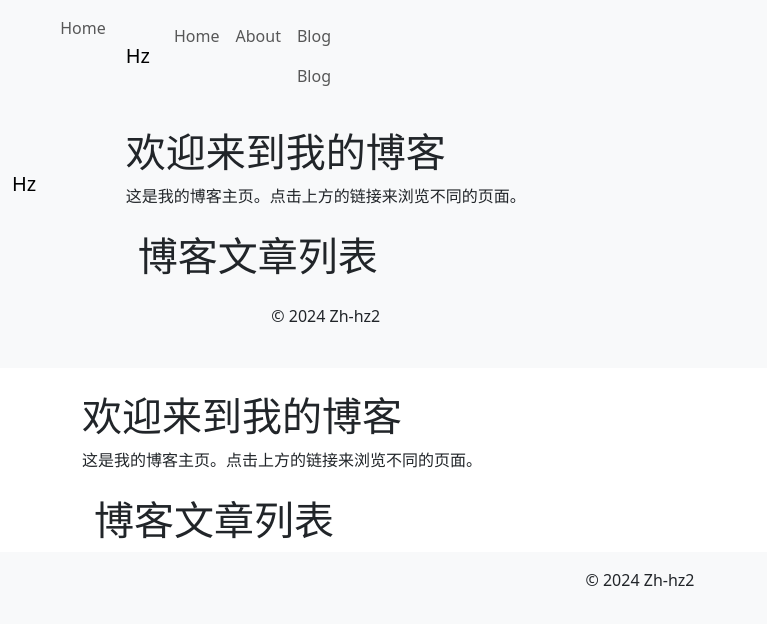
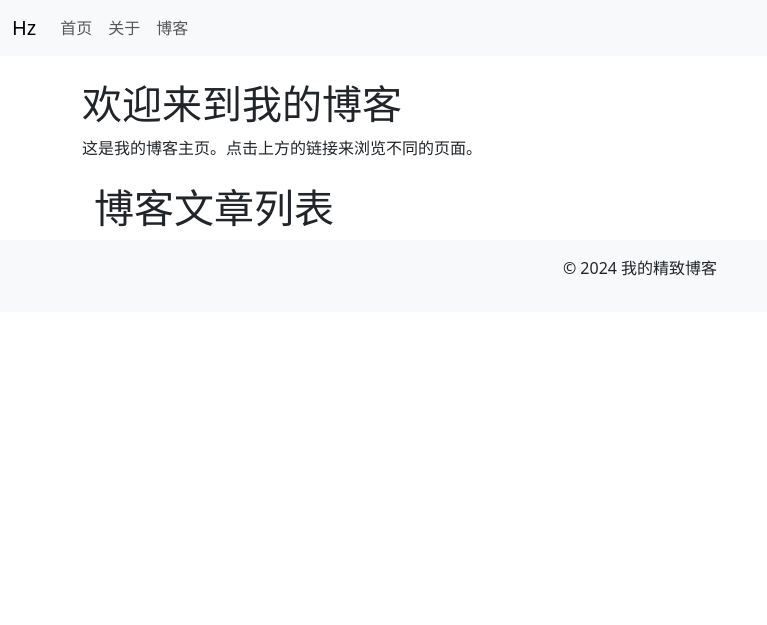
Before and after one commit to Zh-hz2/zh-hz2.github.io, a Jekyll site: the page built from blog/index.md, in a window 1280 px wide. Shown: the top 625 px of the page, without its empty margins (0-767 px from the left). Built offline with Jekyll 4.4.1, drawn with Linux system fonts in a browser that asks for light colours; a script that is not in the unit is left out.

Commit message:
Update default.html

```diff
--- a/_layouts/default.html
+++ b/_layouts/default.html
@@ -16,59 +16,27 @@
       <div class="collapse navbar-collapse" id="navbarNav">
         <ul class="navbar-nav">
           <li class="nav-item">
-            <a class="nav-link" href="{{ "/" | relative_url }}">Home</a>
+            <a class="nav-link" href="{{ "/" | relative_url }}">首页</a>
           </li>
           <li class="nav-item">
-<!DOCTYPE html>
-<html lang="zh">
-<head>
-  <meta charset="UTF-8">
-  <meta name="viewport" content="width=device-width, initial-scale=1">
-  <title>{{ page.title }} - {{ site.title }}</title>
-  <link href="https://cdn.jsdelivr.net/npm/bootstrap@5.3.0/dist/css/bootstrap.min.css" rel="stylesheet">
-</head>
-<body>
-  <nav class="navbar navbar-expand-lg navbar-light bg-light">
-    <div class="container-fluid">
-      <a class="navbar-brand" href="#">{{ site.title }}</a>
-      <button class="navbar-toggler" type="button" data-bs-toggle="collapse" data-bs-target="#navbarNav" aria-controls="navbarNav" aria-expanded="false" aria-label="Toggle navigation">
-        <span class="navbar-toggler-icon"></span>
-      </button>
-      <div class="collapse navbar-collapse" id="navbarNav">
-        <ul class="navbar-nav">
-          <li class="nav-item">
-            <a class="nav-link" href="{{ "/" | relative_url }}">Home</a>
+            <a class="nav-link" href="{{ "/about" | relative_url }}">关于</a>
           </li>
           <li class="nav-item">
-            <a class="nav-link" href="{{ "/about" | relative_url }}">About</a>
-          </li>
-          <li class="nav-item">
-            <a class="nav-link" href="{{ "/blog" | relative_url }}">Blog</a>
-            <a class="nav-link" href="{{ "/blog/blogMenu" | relative_url }}">Blog</a>
+            <a class="nav-link" href="{{ "/blog" | relative_url }}">博客</a>
           </li>
         </ul>
       </div>
     </div>
   </nav>
+
   <div class="container mt-4">
     {{ content }}
   </div>
+
   <footer class="bg-light text-center py-3">
-    <p>&copy; 2024 Zh-hz2</p>
+    <p>&copy; 2024 我的精致博客</p>
   </footer>
+
   <script src="https://cdn.jsdelivr.net/npm/bootstrap@5.3.0/dist/js/bootstrap.bundle.min.js"></script>
-  <script src="{{ "/scripts/fetchContent.js" | relative_url }}"></script>
 </body>
 </html>
-    </div>
-  </nav>
-  <div class="container mt-4">
-    {{ content }}
-  </div>
-  <footer class="bg-light text-center py-3">
-    <p>&copy; 2024 Zh-hz2</p>
-  </footer>
-  <script src="https://cdn.jsdelivr.net/npm/bootstrap@5.3.0/dist/js/bootstrap.bundle.min.js"></script>
-  <script src="{{ "/scripts/fetchContent.js" | relative_url }}"></script>
-</body>
-</html>
```
